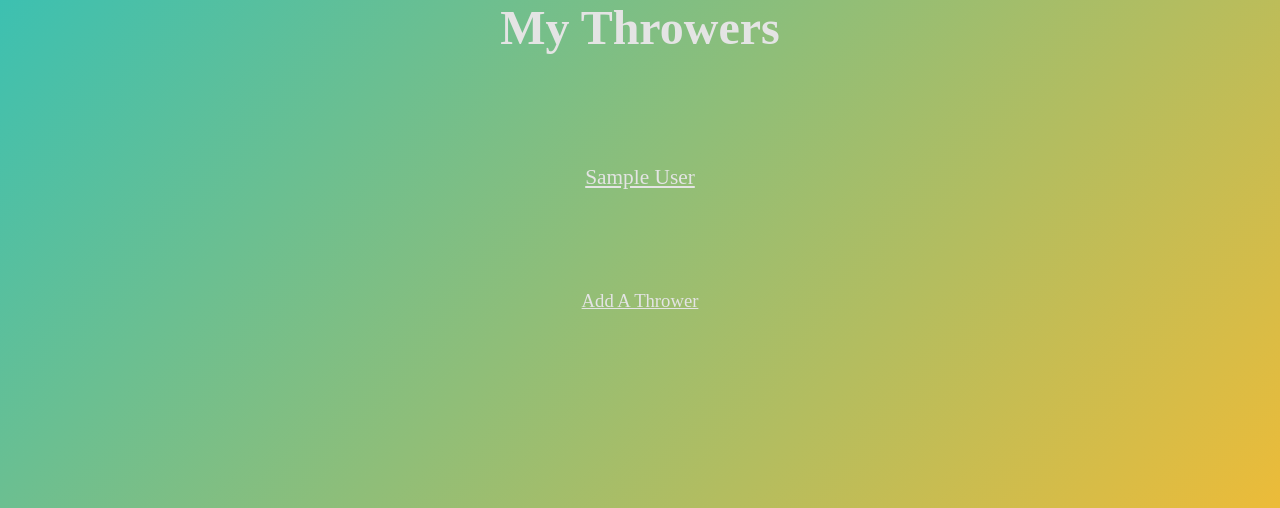
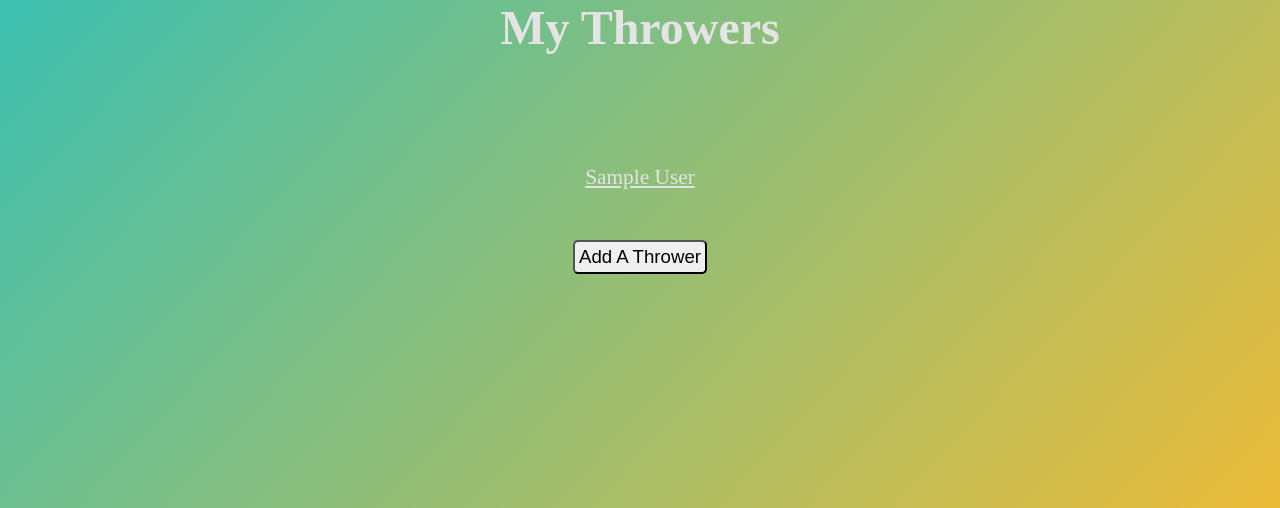
Before and after one commit to blake-jensen99/WeThrow, a Flask app: template flask_app/templates/coach_dash.html in a window 1280 px wide. Shown: the part 285-793 px from the top of the page. Run offline with Flask 2, Linux system fonts and the light colour scheme; the template is opened without the code that fills it: most values are stand-ins (such as "Sample title", 1, 10 or a date in 2020).

Commit message:
Updated minor styling

```diff
--- a/flask_app/static/script/script.js
+++ b/flask_app/static/script/script.js
@@ -1,4 +1,4 @@
-console.log("test")
+// console.log("test")
 
 function displayMark() {
     console.log("test")
--- a/flask_app/static/style/coach_dash.css
+++ b/flask_app/static/style/coach_dash.css
@@ -81,9 +81,10 @@ li{
 }
 
 .add {
-    margin-top: 50px;
+    color: rgb(0, 0, 0);
     font-size: 14pt;
-    text-decoration: underline;
+    padding: 2px;
+    border-radius: 5px;
 }
 
 .add:hover {
@@ -136,9 +137,14 @@ form{
 
 form input{
     color: black;
+    margin-top: 20px;
     width: 150%;
+    padding: 6px;
+    border-radius: 5px;
 }
 form button{
     color: black;
     width: 50%;
+    border-radius: 5px;
+    box-shadow: 2px 2px black;
 }
--- a/flask_app/static/style/login.css
+++ b/flask_app/static/style/login.css
@@ -84,6 +84,12 @@ img {
     color: black;
 }
 
+.sign button, .log button {
+    border-radius: 5px;
+    padding: 2px;
+    box-shadow: 2px 2px black;
+}
+
 .sign{
     display: flex;
     flex-direction: column;
--- a/flask_app/templates/coach_dash.html
+++ b/flask_app/templates/coach_dash.html
@@ -33,7 +33,7 @@
                     {% endfor %}
                 </ul>
             </div>
-            <p class="add" onclick="displayAdd()">Add A Thrower</p>
+            <button class="add"><p class="add" onclick="displayAdd()">Add A Thrower</p></button>
         </div>
     </main>
 
--- a/flask_app/templates/thrower.html
+++ b/flask_app/templates/thrower.html
@@ -30,7 +30,7 @@
         <div class="container">
             <div>
                 <h2 class="title">Videos/Notes</h2>
-                <p class="add" onclick="displayVid()">Add video/note</p>
+                <p class="add"  onclick="displayVid()">Add video/note</p>
                 <div class="info">
                     {% for video in videos %}
                         <video controls src="{{ url_for('static', filename='files/' + video.filename) }}" alt="image pulled from static folder"></video>
```
Also changed, not shown: flask_app/static/assets/images/WeThrow_logo.png (added), flask_app/static/assets/images/WeThrow_logo_alt.png (added), 1 other file.
